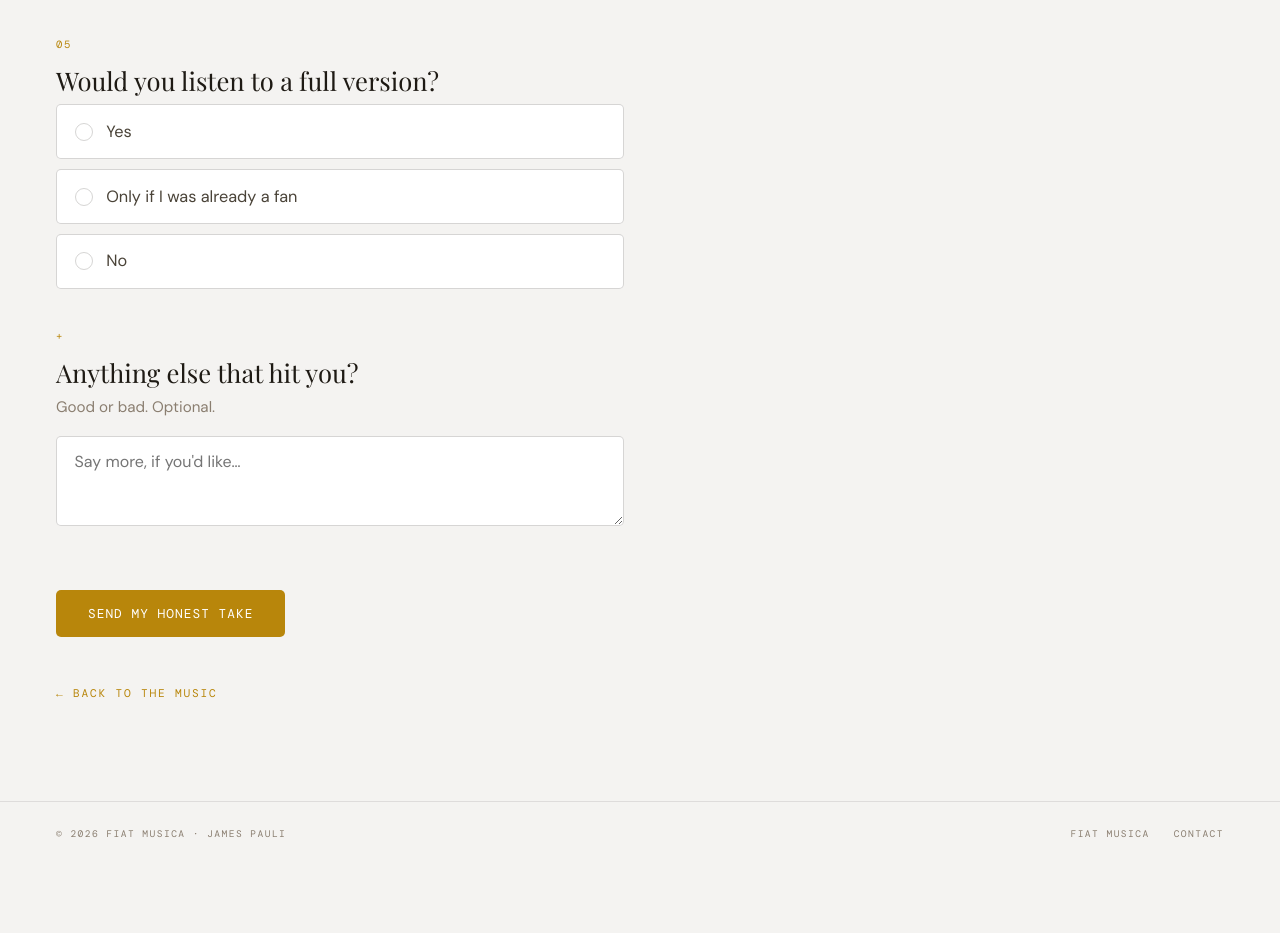
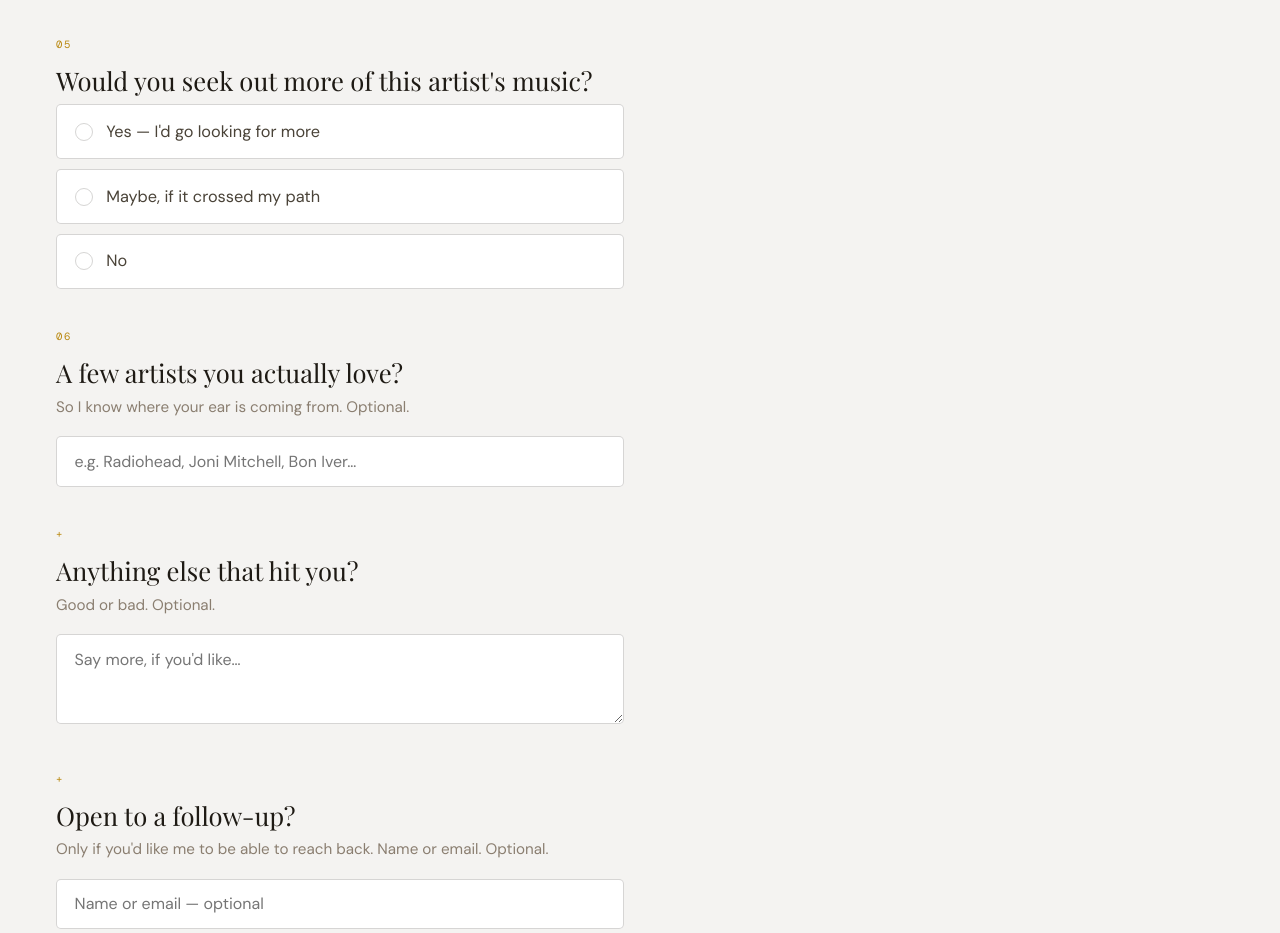
Before and after one commit to Flective/song-time-traveler, a website: page feedback.html in a window 1280 px wide. Shown: the part 1543-2476 px from the top of the page. Before the commit the page ends 2408 px from the top, so only its background shows below. Drawn offline with nearby package versions, Linux system fonts and the light colour scheme; a web font is replaced by a local one.

Commit message:
feedback: fix Q5, add favorite-artists + optional contact

```diff
--- a/feedback.html
+++ b/feedback.html
@@ -190,7 +190,7 @@ textarea { min-height: 90px; }
       These are human-written songs, produced with AI under my direction. What I need is real
       assessment — not encouragement. Be blunt. It helps more than kindness.
     </p>
-    <p class="honest-note">~ 60 seconds · 5 quick questions · one optional comment</p>
+    <p class="honest-note">~ 90 seconds · a few quick questions · all the open fields optional</p>
 
     <!-- Q1 -->
     <div class="q" data-q="first_impression">
@@ -235,12 +235,20 @@ textarea { min-height: 90px; }
     <!-- Q5 -->
     <div class="q" data-q="would_listen_full">
       <div class="q-num">05</div>
-      <div class="q-text">Would you listen to a full version?</div>
+      <div class="q-text">Would you seek out more of this artist's music?</div>
       <div class="opts">
-        <div class="opt" data-val="yes"><span class="opt-marker"></span> Yes</div>
-        <div class="opt" data-val="if_fan"><span class="opt-marker"></span> Only if I was already a fan</div>
+        <div class="opt" data-val="yes"><span class="opt-marker"></span> Yes — I'd go looking for more</div>
+        <div class="opt" data-val="maybe"><span class="opt-marker"></span> Maybe, if it crossed my path</div>
         <div class="opt" data-val="no"><span class="opt-marker"></span> No</div>
       </div>
+    </div>
+
+    <!-- Q6 — taste calibration -->
+    <div class="q" data-q="favorite_artists">
+      <div class="q-num">06</div>
+      <div class="q-text">A few artists you actually love?</div>
+      <div class="q-help">So I know where your ear is coming from. Optional.</div>
+      <input type="text" id="favorite-artists" placeholder="e.g. Radiohead, Joni Mitchell, Bon Iver…">
     </div>
 
     <!-- Optional comment -->
@@ -249,6 +257,14 @@ textarea { min-height: 90px; }
       <div class="q-text">Anything else that hit you?</div>
       <div class="q-help">Good or bad. Optional.</div>
       <textarea id="comment" placeholder="Say more, if you'd like…"></textarea>
+    </div>
+
+    <!-- Optional contact -->
+    <div class="q" data-q="contact">
+      <div class="q-num">+</div>
+      <div class="q-text">Open to a follow-up?</div>
+      <div class="q-help">Only if you'd like me to be able to reach back. Name or email. Optional.</div>
+      <input type="text" id="contact" placeholder="Name or email — optional">
     </div>
 
     <button class="submit-btn" id="submit-btn">Send my honest take</button>
@@ -285,7 +301,7 @@ const sb = (SUPABASE_URL.startsWith('http') && window.supabase)
 // which song is this feedback about? from ?song=ID in the URL, else 'general'
 const songId = new URLSearchParams(location.search).get('song') || 'general';
 
-const response = { song_id: songId, first_impression: null, hook_rating: null, sounds_like: '', lyrics: null, would_listen_full: null, comment: '' };
+const response = { song_id: songId, first_impression: null, hook_rating: null, sounds_like: '', lyrics: null, would_listen_full: null, favorite_artists: '', comment: '', contact: '' };
 
 // single-select option groups
 document.querySelectorAll('.q .opts').forEach(group => {
@@ -313,7 +329,9 @@ for (let i = 1; i <= 10; i++) {
 }
 
 document.getElementById('sounds-like').addEventListener('input', e => response.sounds_like = e.target.value);
+document.getElementById('favorite-artists').addEventListener('input', e => response.favorite_artists = e.target.value);
 document.getElementById('comment').addEventListener('input', e => response.comment = e.target.value);
+document.getElementById('contact').addEventListener('input', e => response.contact = e.target.value);
 
 document.getElementById('submit-btn').addEventListener('click', async () => {
   const btn = document.getElementById('submit-btn');
```
